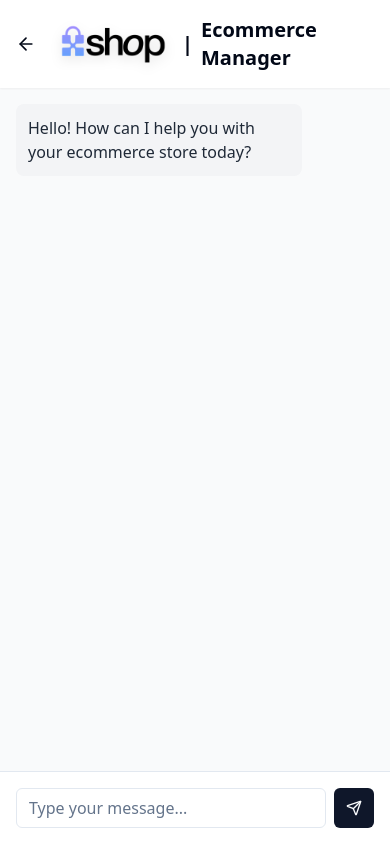
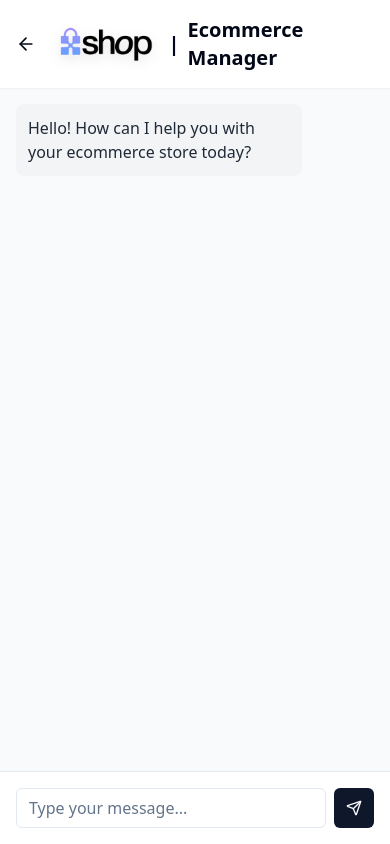
Before and after one commit to pkollaras/x-shop_single-view-ecommercemanager-, a React (Vite) app: page /chat in a window 390 px wide. Built offline with nearby package versions, Linux system fonts and the light colour scheme.

Commit message:
Visual edit in Lovable
Edited UI in Lovable

```diff
--- a/src/components/Logo.tsx
+++ b/src/components/Logo.tsx
@@ -1,19 +1,9 @@
-
 import React from "react";
-
 const Logo: React.FC = () => {
-  return (
-    <div className="flex items-center justify-center h-full">
-      <img
-        src="/lovable-uploads/ef4fe8fa-5295-42dc-8b99-0d361f223cfa.png"
-        alt="Shop Logo"
-        className="h-12 md:h-16 object-contain animate-fade-in"
-        style={{
-          filter: "drop-shadow(0 4px 6px rgba(0, 0, 0, 0.1))",
-        }}
-      />
-    </div>
-  );
+  return <div className="flex items-center justify-center h-full">
+      <img src="/lovable-uploads/ef4fe8fa-5295-42dc-8b99-0d361f223cfa.png" alt="Shop Logo" style={{
+      filter: "drop-shadow(0 4px 6px rgba(0, 0, 0, 0.1))"
+    }} className="h-10 md:h-16 object-contain animate-fade-in" />
+    </div>;
 };
-
 export default Logo;
```
